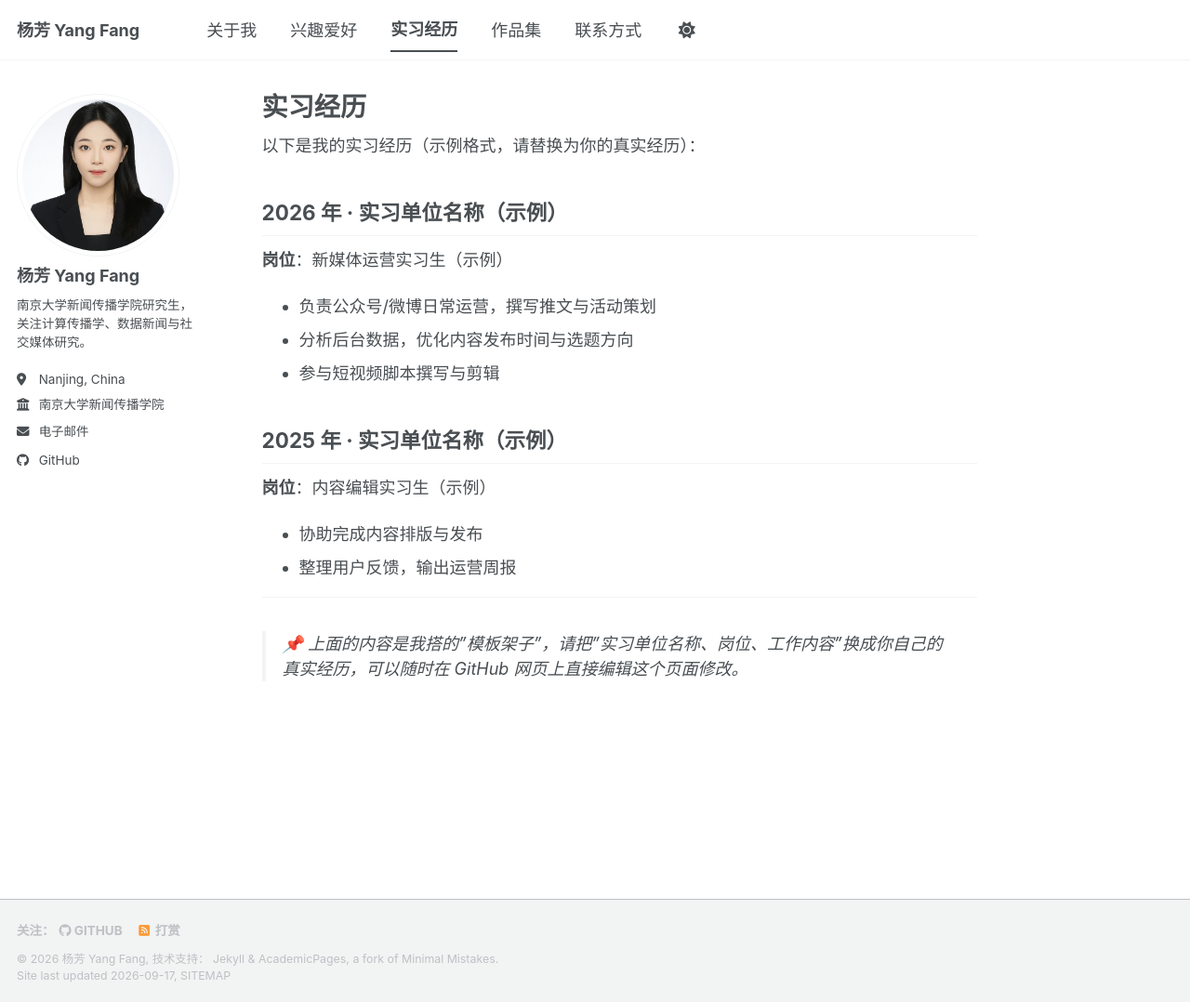
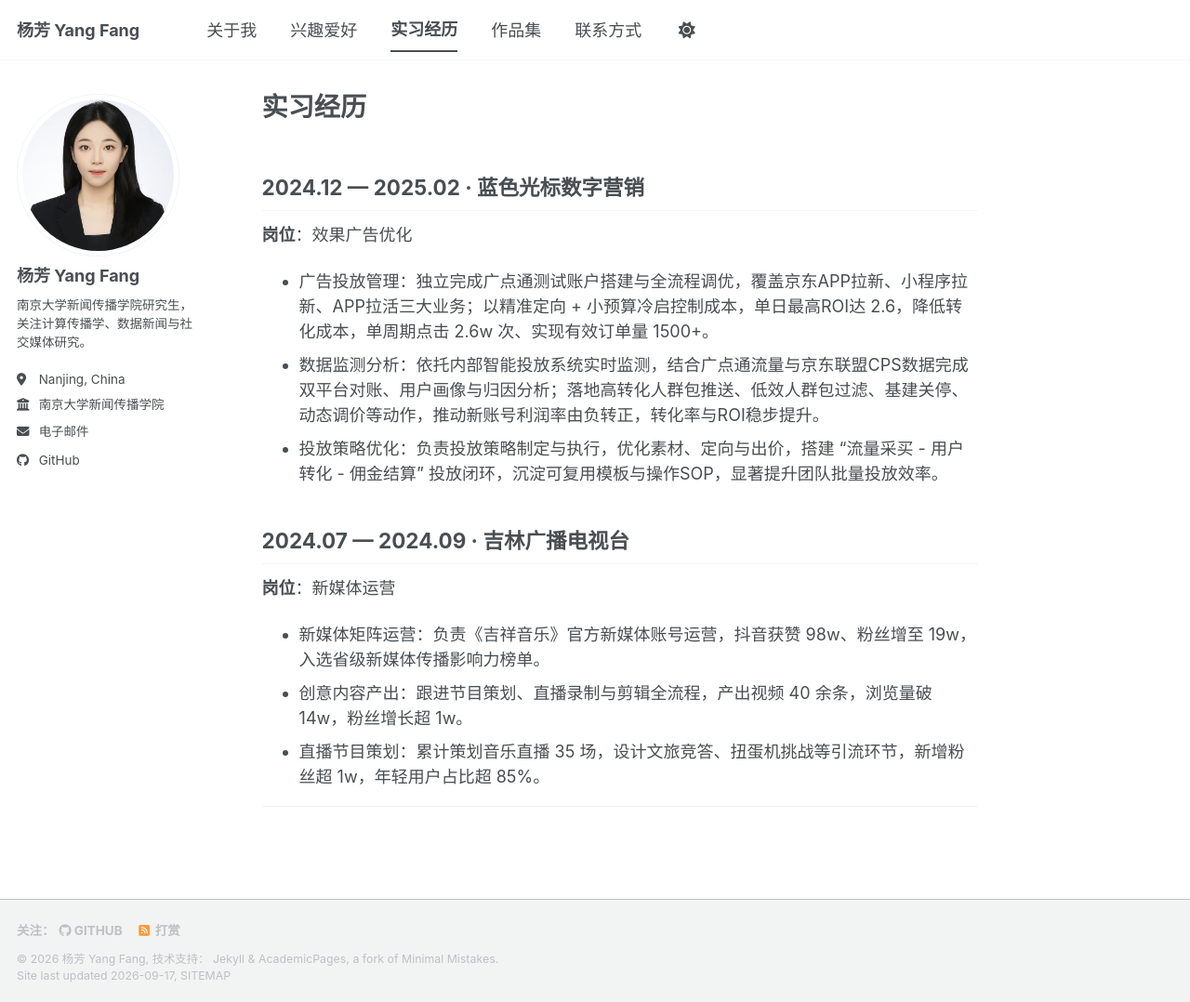
Before and after one commit to yangfang0056/yangfang0056.github.io, a Jekyll site: the page built from _pages/experience.md, in a window 1280 px wide and 1078 px high. Shown: the whole window at 93% size. Built offline with Jekyll 4.4.1, drawn with Linux system fonts in a browser that asks for light colours; a style sheet for code colours, icons or effects is not loaded.

Commit message:
Update experience.md

```diff
--- a/_pages/experience.md
+++ b/_pages/experience.md
@@ -4,23 +4,21 @@ title: "实习经历"
 author_profile: true
 ---
 
-以下是我的实习经历（示例格式，请替换为你的真实经历）：
 
-## 2026 年 · 实习单位名称（示例）
+## 2024.12 — 2025.02  · 蓝色光标数字营销
 
-**岗位**：新媒体运营实习生（示例）
+**岗位**：效果广告优化
 
-- 负责公众号/微博日常运营，撰写推文与活动策划
-- 分析后台数据，优化内容发布时间与选题方向
-- 参与短视频脚本撰写与剪辑
+- 广告投放管理：独立完成广点通测试账户搭建与全流程调优，覆盖京东APP拉新、小程序拉新、APP拉活三大业务；以精准定向 + 小预算冷启控制成本，单日最高ROI达 2.6，降低转化成本，单周期点击 2.6w 次、实现有效订单量 1500+。
+- 数据监测分析：依托内部智能投放系统实时监测，结合广点通流量与京东联盟CPS数据完成双平台对账、用户画像与归因分析；落地高转化人群包推送、低效人群包过滤、基建关停、动态调价等动作，推动新账号利润率由负转正，转化率与ROI稳步提升。
+- 投放策略优化：负责投放策略制定与执行，优化素材、定向与出价，搭建 "流量采买 - 用户转化 - 佣金结算" 投放闭环，沉淀可复用模板与操作SOP，显著提升团队批量投放效率。
 
-## 2025 年 · 实习单位名称（示例）
+## 2024.07 — 2024.09  · 吉林广播电视台
 
-**岗位**：内容编辑实习生（示例）
+**岗位**：新媒体运营
 
-- 协助完成内容排版与发布
-- 整理用户反馈，输出运营周报
+- 新媒体矩阵运营：负责《吉祥音乐》官方新媒体账号运营，抖音获赞 98w、粉丝增至 19w，入选省级新媒体传播影响力榜单。
+- 创意内容产出：跟进节目策划、直播录制与剪辑全流程，产出视频 40 余条，浏览量破 14w，粉丝增长超 1w。
+- 直播节目策划：累计策划音乐直播 35 场，设计文旅竞答、扭蛋机挑战等引流环节，新增粉丝超 1w，年轻用户占比超 85%。
 
 ---
-
-> 📌 上面的内容是我搭的"模板架子"，请把"实习单位名称、岗位、工作内容"换成你自己的真实经历，可以随时在 GitHub 网页上直接编辑这个页面修改。
```
